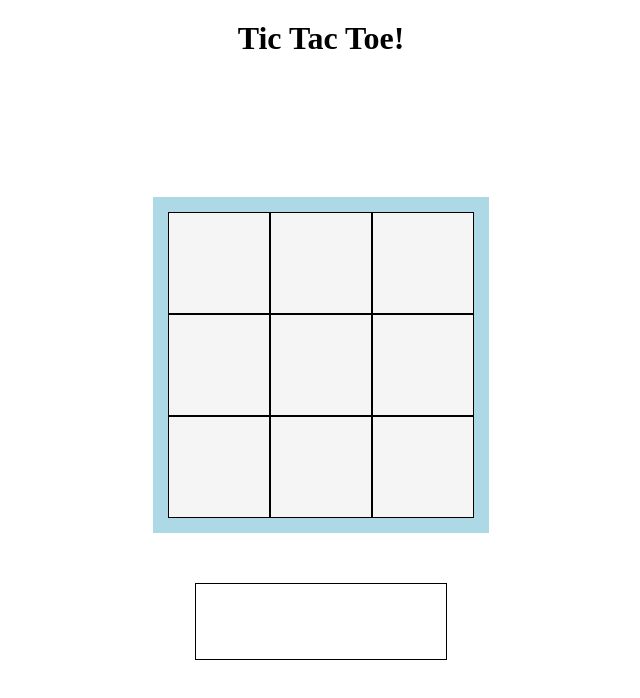
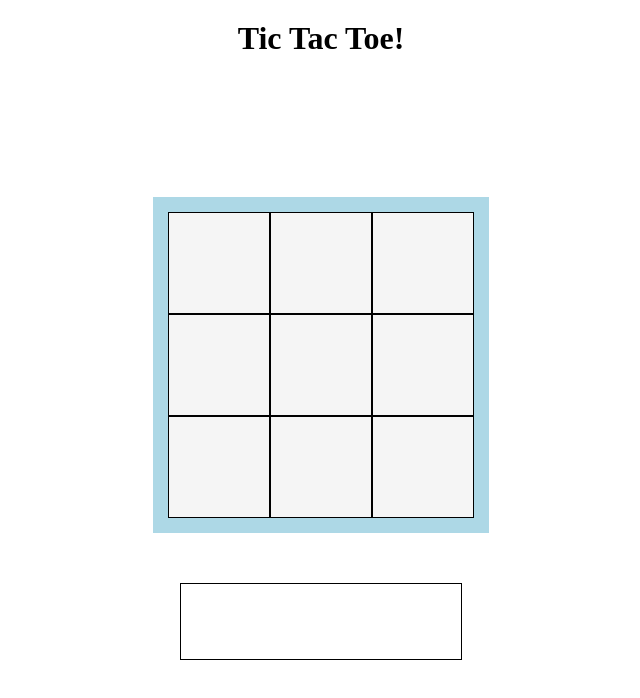
Before and after one commit to djcrago/tic-tac-toe, a plain HTML site: page index.html in a window 1280 px wide. Shown: the whole page, without its empty margins (319-959 px from the left). Drawn offline with Linux system fonts and the light colour scheme.

Commit message:
Fix flexing and styling of display

```diff
--- a/index.html
+++ b/index.html
@@ -22,6 +22,8 @@
             <div class="position 9"></div>
         </div>
     </div>
-    <div class="display"></div>
+    <div class="display-container">
+        <div class="display"></div>
+    </div>
 </body>
 </html>
--- a/style.css
+++ b/style.css
@@ -16,10 +16,20 @@ h1 {
     text-align: center;
 }
 
+.display-container {
+    display: flex;
+}
+
 .display {
     height: 75px;
+    min-width: 250px;
+    padding: 0px 15px;
     border: 1px solid #000;
-    width: 250px;
+    display: flex;
+    justify-content: center;
+    align-items: center;
+    font-size: 1.5rem;
+    flex: auto;
 }
 
 .board-container {
```
